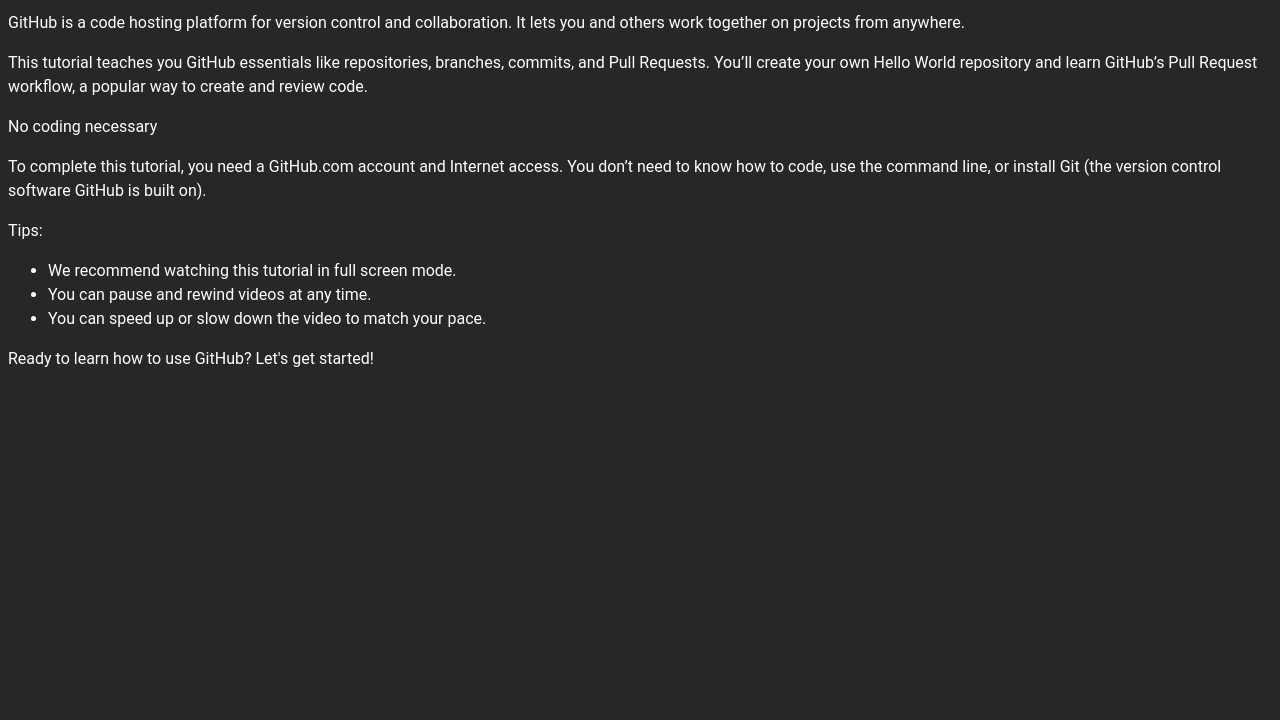
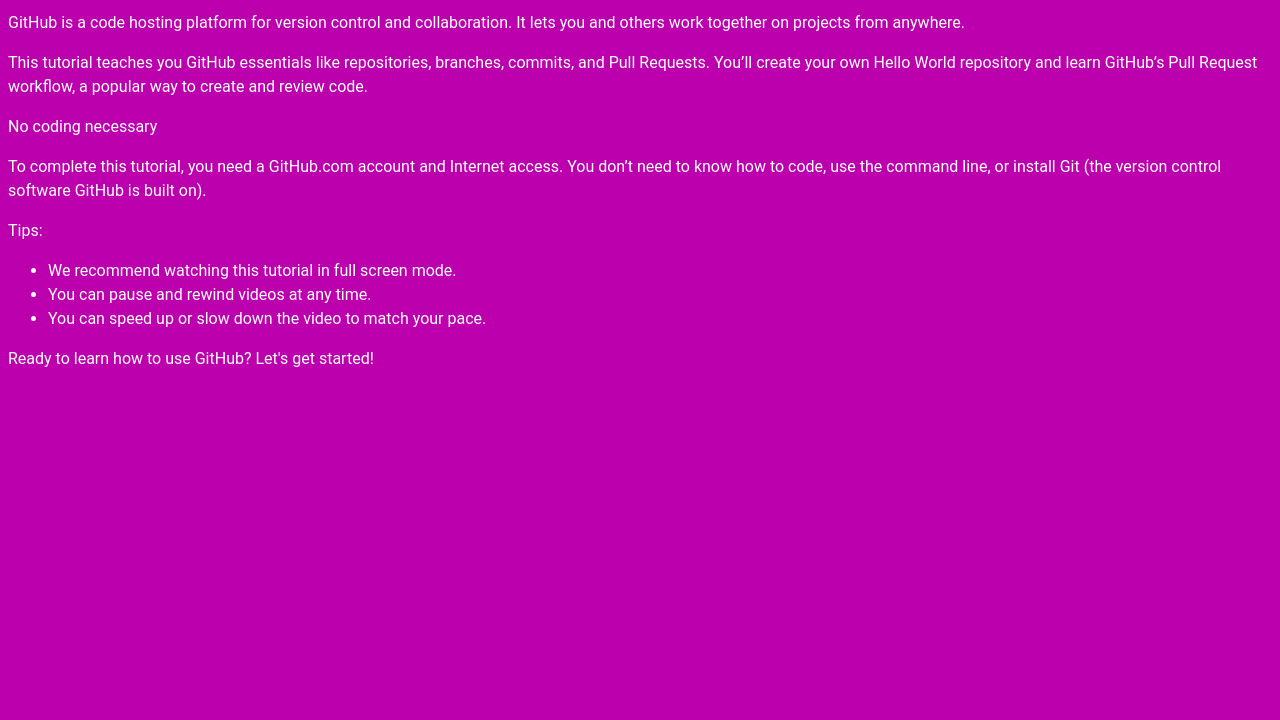
Before and after one commit to Huzaifa785/sih-github-tut, a plain HTML site: page index.html in a window 1280 px wide. Shown: the part 80-800 px from the top of the page. Drawn offline with Linux system fonts and the light colour scheme.

Commit message:
changed bg color to pink

```diff
--- a/static/css/style.css
+++ b/static/css/style.css
@@ -1,7 +1,7 @@
 /* write css so that our web page looks awesome */
 
 body {
-    background-color: #272727;
+    background-color: #bd00ae;
     font-family: 'Roboto', sans-serif;
     font-size: 16px;
     line-height: 1.5;
```
